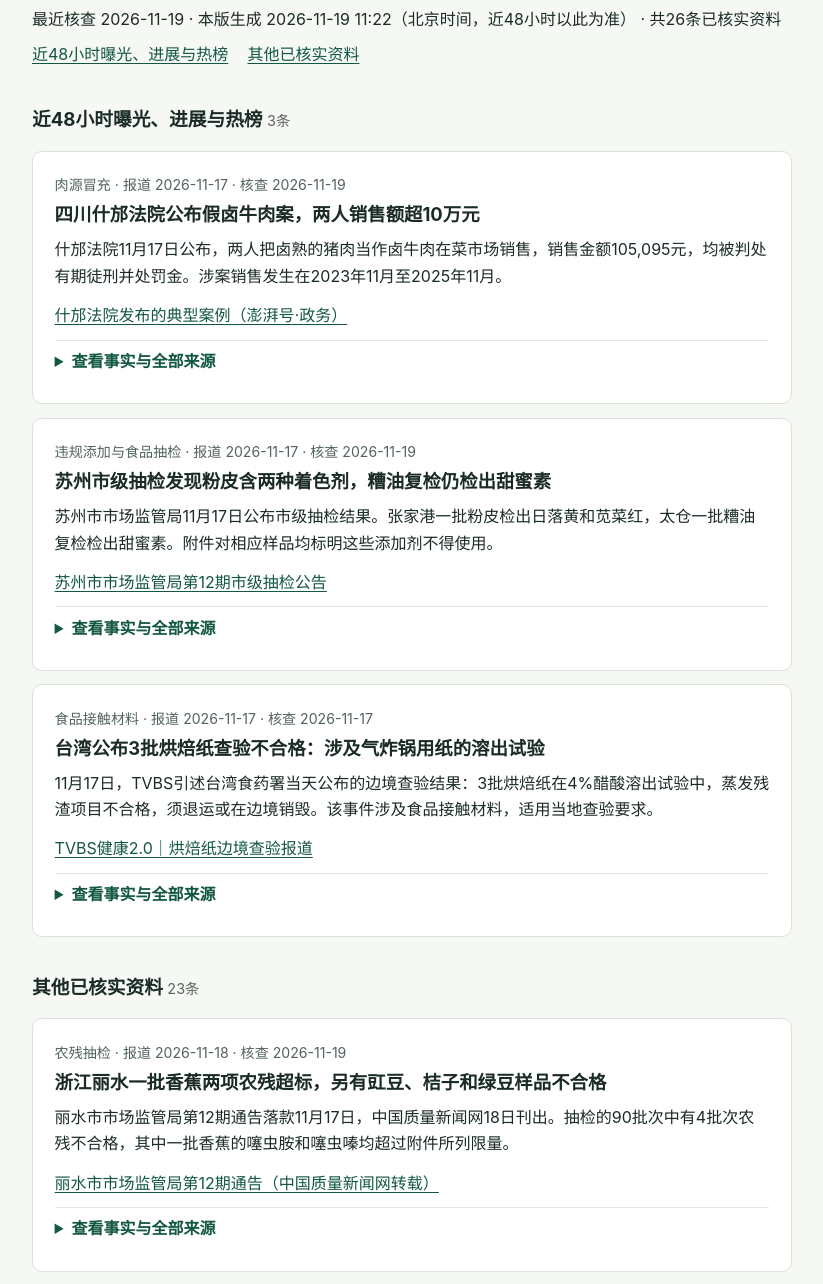
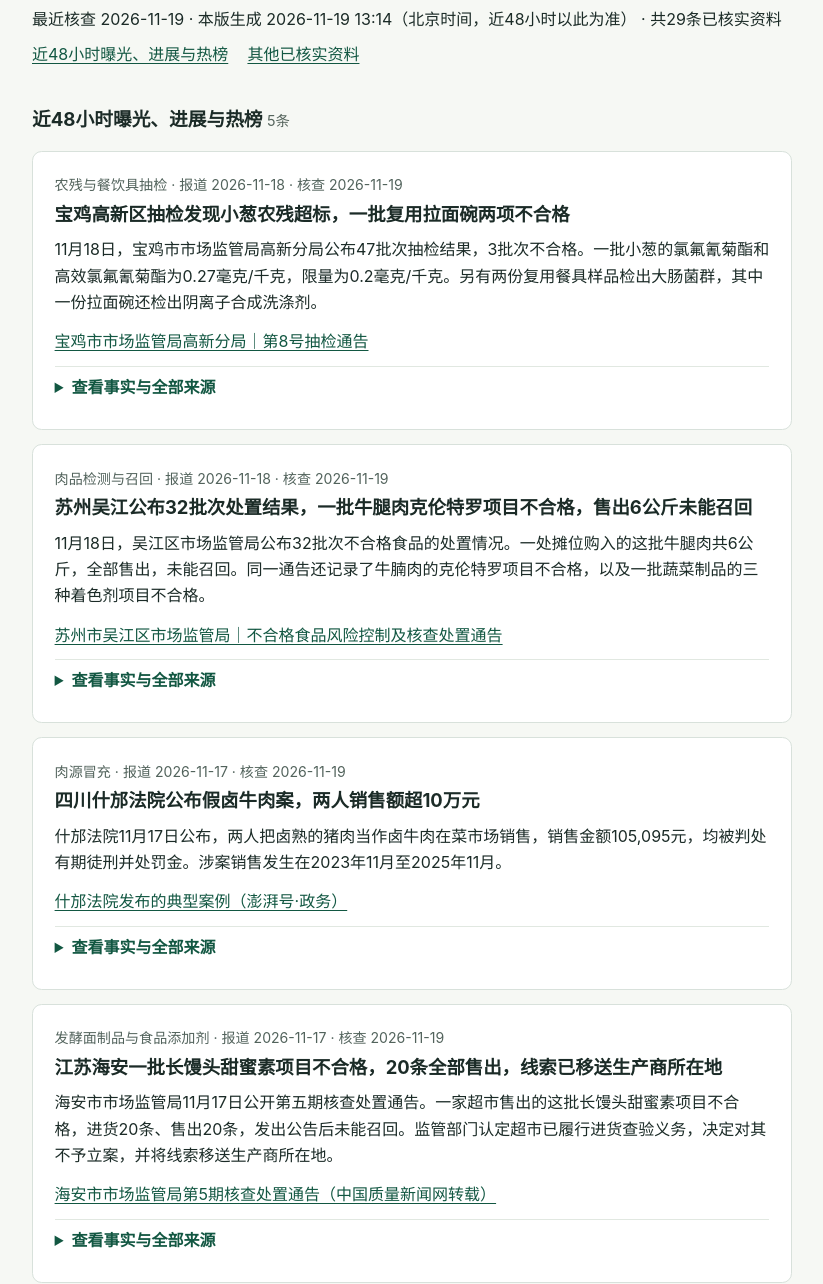
Before and after one commit to 3381828377ly-spec/-, a plain HTML site: page index.html in a window 1280 px wide. Shown: the part 109-1393 px from the top of the page, without its empty margins (228-1051 px from the left). Drawn offline with Linux system fonts and the light colour scheme.

Commit message:
更新11月19日午报：吴江牛肉、海安长馒头与宝鸡抽检

```diff
--- a/index.html
+++ b/index.html
@@ -14,8 +14,26 @@ article{background:white;border:1px solid #d8e1db;border-radius:.6rem;padding:cl
 summary{cursor:pointer;font-weight:600;padding:.45rem 0}details{margin-top:.45rem;border-top:1px solid #e1e8e1}
 ul{padding-left:1.3rem}li{margin:.4rem 0}.sources small{display:block}footer{padding:1.2rem 0}
 </style></head><body><main id="top">
-<header><h1>食品热点简报</h1><p>最近核查 2026-11-19 · 本版生成 2026-11-19 11:22（北京时间，近48小时以此为准） · 共26条已核实资料</p><nav aria-label="资料目录"><a href="#recent">近48小时曝光、进展与热榜</a><a href="#archive">其他已核实资料</a></nav></header>
-<section id="recent"><h2>近48小时曝光、进展与热榜 <span>3条</span></h2><article id="shifang-braised-pork-as-beef-20261117">
+<header><h1>食品热点简报</h1><p>最近核查 2026-11-19 · 本版生成 2026-11-19 13:14（北京时间，近48小时以此为准） · 共29条已核实资料</p><nav aria-label="资料目录"><a href="#recent">近48小时曝光、进展与热榜</a><a href="#archive">其他已核实资料</a></nav></header>
+<section id="recent"><h2>近48小时曝光、进展与热榜 <span>5条</span></h2><article id="baoji-gaoxin-food-inspection-8-20261118">
+    <p class="meta">农残与餐饮具抽检 · 报道 2026-11-18 · 核查 2026-11-19</p>
+    <h3>宝鸡高新区抽检发现小葱农残超标，一批复用拉面碗两项不合格</h3>
+    <p>11月18日，宝鸡市市场监管局高新分局公布47批次抽检结果，3批次不合格。一批小葱的氯氟氰菊酯和高效氯氟氰菊酯为0.27毫克/千克，限量为0.2毫克/千克。另有两份复用餐具样品检出大肠菌群，其中一份拉面碗还检出阴离子合成洗涤剂。</p>
+    <a class="source" href="https://bjgx.baoji.gov.cn/col8966/col8970/202611/t20261118_1317834.html" rel="noreferrer">宝鸡市市场监管局高新分局｜第8号抽检通告</a>
+    <details><summary>查看事实与全部来源</summary>
+      <ul><li>该期检测覆盖6类47批次，44批次合格。两份复用餐具样品和一批小葱不合格。</li><li>一份复用拉面碗检出大肠菌群和阴离子合成洗涤剂，后者实测0.0182毫克/100平方厘米。通告列出的两项要求均为不得检出。</li><li>通告所列小葱样品的农残实测值为0.27毫克/千克，限量为0.2毫克/千克。</li></ul><p>监管原文同时提供了蔬菜农残实测值、限量及餐饮具的检验结果。</p><p>本轮七个平台的榜单快照均未提供这起事件的可核实名次。</p><p>拉面碗的检测结果适用于这批复用餐具。蔬菜农残的结论适用于本次抽检的小葱样品。</p>
+      <ul class="sources"><li><a href="https://bjgx.baoji.gov.cn/col8966/col8970/202611/t20261118_1317834.html" rel="noreferrer">宝鸡市市场监管局高新分局｜第8号抽检通告</a> <small>11月18日14:27发布，正文逐项列有不合格样品、实测结果和判定标准。</small></li></ul>
+    </details>
+  </article><article id="wujiang-food-disposal-1-20261118">
+    <p class="meta">肉品检测与召回 · 报道 2026-11-18 · 核查 2026-11-19</p>
+    <h3>苏州吴江公布32批次处置结果，一批牛腿肉克伦特罗项目不合格，售出6公斤未能召回</h3>
+    <p>11月18日，吴江区市场监管局公布32批次不合格食品的处置情况。一处摊位购入的这批牛腿肉共6公斤，全部售出，未能召回。同一通告还记录了牛腩肉的克伦特罗项目不合格，以及一批蔬菜制品的三种着色剂项目不合格。</p>
+    <a class="source" href="https://www.wujiang.gov.cn/zgwj/spaq/202611/face6ab5f2794f6cb28fbe458f18cb0d.shtml" rel="noreferrer">苏州市吴江区市场监管局｜不合格食品风险控制及核查处置通告</a>
+    <details><summary>查看事实与全部来源</summary>
+      <ul><li>第十四项涉及牛腿肉，经营者购入、售出各6公斤，已售部分未能实际召回。</li><li>同一通告还列出一批牛腩肉，其克伦特罗项目不合格。</li><li>另有一批蔬菜制品的柠檬黄、日落黄、胭脂红三项不合格，已售2.1公斤未能召回。</li></ul><p>同一份通告给出了具体肉品、检测项目，以及问题批次售出后的召回结果。</p><p>本轮七个平台的榜单快照均未提供这起事件的可核实名次。</p><p>11月18日是处置通告公开日。检测与召回情况对应通告中列明的经营者和批次。</p>
+      <ul class="sources"><li><a href="https://www.wujiang.gov.cn/zgwj/spaq/202611/face6ab5f2794f6cb28fbe458f18cb0d.shtml" rel="noreferrer">苏州市吴江区市场监管局｜不合格食品风险控制及核查处置通告</a> <small>官方页面标注11月18日13:18。已核对牛腿肉、牛腩肉、蔬菜制品的检测项目及销售、召回信息。</small></li></ul>
+    </details>
+  </article><article id="shifang-braised-pork-as-beef-20261117">
     <p class="meta">肉源冒充 · 报道 2026-11-17 · 核查 2026-11-19</p>
     <h3>四川什邡法院公布假卤牛肉案，两人销售额超10万元</h3>
     <p>什邡法院11月17日公布，两人把卤熟的猪肉当作卤牛肉在菜市场销售，销售金额105,095元，均被判处有期徒刑并处罚金。涉案销售发生在2023年11月至2025年11月。</p>
@@ -23,6 +41,15 @@ ul{padding-left:1.3rem}li{margin:.4rem 0}.sources small{display:block}footer{pad
     <details><summary>查看事实与全部来源</summary>
       <ul><li>二人分工卤煮和销售，涉案地点为什邡一处菜市场的食品经营部。</li><li>法院以销售伪劣产品罪判处二人有期徒刑、并处罚金，追缴违法所得。</li></ul><p>与央视曝光的猪肉冒充牛肉同属肉源造假。本案发生在熟食摊位，适合追问原料进货单如何与柜台售卖品名对应。</p><p>本轮未取得该事件在抖音、微博等平台的可核实名次。</p><p>11月17日是法院公开案例的日期。与绵阳、洪湖及五原案件分别记载。</p>
       <ul class="sources"><li><a href="https://www.thepaper.cn/newsDetail_forward_34496623" rel="noreferrer">什邡法院发布的典型案例（澎湃号·政务）</a> <small>法院案例正文，页面标明11月17日17:47。已核对涉案时间、销售金额和裁判结果。</small></li></ul>
+    </details>
+  </article><article id="haian-food-disposal-5-20261117">
+    <p class="meta">发酵面制品与食品添加剂 · 报道 2026-11-17 · 核查 2026-11-19</p>
+    <h3>江苏海安一批长馒头甜蜜素项目不合格，20条全部售出，线索已移送生产商所在地</h3>
+    <p>海安市市场监管局11月17日公开第五期核查处置通告。一家超市售出的这批长馒头甜蜜素项目不合格，进货20条、售出20条，发出公告后未能召回。监管部门认定超市已履行进货查验义务，决定对其不予立案，并将线索移送生产商所在地。</p>
+    <a class="source" href="https://www.cqn.com.cn/pp/content/2026-11/18/content_9181826.htm" rel="noreferrer">海安市市场监管局第5期核查处置通告（中国质量新闻网转载）</a>
+    <details><summary>查看事实与全部来源</summary>
+      <ul><li>海安千百汇超市胡集加盟店销售的这批长馒头，甜蜜素（以环己基氨基磺酸计）项目不符合要求。</li><li>超市已履行进货查验、索票索证等义务。监管部门对销售方不予立案，将线索移送至生产商所在地市场监管部门。</li><li>同份通告记载，一批宁波雪菜铅项目不合格，企业售出4000袋，召回200袋。</li></ul><p>这份通告记录了发酵面制品的具体检测项目，也交代了销售端查验与生产端线索的处理。</p><p>本轮七个平台的榜单快照均未提供这起事件的可核实名次。</p><p>11月17日为处置通告公开日，11月18日为转载日。甜蜜素检测结论只适用于通告所列长馒头成品批次。</p>
+      <ul class="sources"><li><a href="https://www.cqn.com.cn/pp/content/2026-11/18/content_9181826.htm" rel="noreferrer">海安市市场监管局第5期核查处置通告（中国质量新闻网转载）</a> <small>11月18日刊载的监管通告全文，长馒头一项列明购销数量、召回情况及线索移送。</small></li><li><a href="https://www.cqn.com.cn/pp/img/2026-11/18/9181826_a5d3040c-a27c-4698-9b32-1f4e72b9aae2.png" rel="noreferrer">海安市市场监管局原发布页截图</a> <small>原页面标注发布时间为11月17日16:58。</small></li></ul>
     </details>
   </article><article id="suzhou-city-food-inspection-12-20261117">
     <p class="meta">违规添加与食品抽检 · 报道 2026-11-17 · 核查 2026-11-19</p>
@@ -33,16 +60,7 @@ ul{padding-left:1.3rem}li{margin:.4rem 0}.sources small{display:block}footer{pad
       <ul><li>本期市级抽检544批次，7批次不合格。</li><li>粉皮明细列出日落黄0.00222 g/kg、苋菜红0.00219 g/kg。</li><li>同一份附件中，一批糟油的甜蜜素复检结果为0.000640 g/kg。</li></ul><p>同一份监管附件分别给出粉皮着色剂和调味品甜味剂的检验结果与判定，便于核实哪些添加剂在具体品类中允许使用。</p><p>本轮未取得该事件在抖音、微博等平台的可核实名次。</p><p>检验结论适用于公告所列样品。未取得其他批次或经营者主观行为的证据。</p>
       <ul class="sources"><li><a href="https://scjgj.suzhou.gov.cn/szqts/spjg/202611/fe97ff2d90804c92a5f7ec8b5ec2ef4f.shtml" rel="noreferrer">苏州市市场监管局第12期市级抽检公告</a> <small>官网发布时间为11月17日16:22。市级抽检与此前苏州工业园区1060批次通告为两份不同公告。</small></li><li><a href="https://www.cqn.com.cn/ms/att/2026-11/18/cbdce138-eb07-47c4-90f2-22cc91e3c5a1.jpg" rel="noreferrer">第12期不合格产品明细（中国质量新闻网转载公告附件）</a> <small>已逐行核对附件1的第3项糟油和第5项粉皮。</small></li></ul>
     </details>
-  </article><article id="taiwan-baking-paper-residue-20261117">
-    <p class="meta">食品接触材料 · 报道 2026-11-17 · 核查 2026-11-17</p>
-    <h3>台湾公布3批烘焙纸查验不合格：涉及气炸锅用纸的溶出试验</h3>
-    <p>11月17日，TVBS引述台湾食药署当天公布的边境查验结果：3批烘焙纸在4%醋酸溶出试验中，蒸发残渣项目不合格，须退运或在边境销毁。该事件涉及食品接触材料，适用当地查验要求。</p>
-    <a class="source" href="https://health.tvbs.com.tw/nutrition/367501" rel="noreferrer">TVBS健康2.0｜烘焙纸边境查验报道</a>
-    <details><summary>查看事实与全部来源</summary>
-      <ul><li>TVBS记者11月17日11:50发布报道，12:46更新，文中明确称查验结果于当天公布。</li><li>其中一批杯形气炸锅烘焙纸的蒸发残渣检测值为56 ppm，报道给出的该次查验限值为30 ppm；另外两批为32和40 ppm。</li><li>报道披露，这些批次于10月报验；11月17日是信息公开日期，不能写成当天生产或当天抽样。</li></ul><p>可跟进烘焙纸在特定试验条件下的迁移指标，以及包装宣称与检测依据的区别。</p><p>已读取TVBS原始记者报道与发布时间，未取得抖音、微博等平台原榜记录。</p><p>这是台湾边境查验的具体批次问题，不代表全部烘焙纸或气炸锅不安全；不能将蒸发残渣项目不合格直接说成检出某种致癌物。</p>
-      <ul class="sources"><li><a href="https://health.tvbs.com.tw/nutrition/367501" rel="noreferrer">TVBS健康2.0｜烘焙纸边境查验报道</a> <small>2026-11-17 11:50发布、12:46更新；已读取记者报道正文，资料来源注明台湾食药署及受访负责人。</small></li></ul>
-    </details>
-  </article></section><section id="archive"><h2>其他已核实资料 <span>23条</span></h2><article id="lishui-produce-residues-12-20261117">
+  </article></section><section id="archive"><h2>其他已核实资料 <span>24条</span></h2><article id="lishui-produce-residues-12-20261117">
     <p class="meta">农残抽检 · 报道 2026-11-18 · 核查 2026-11-19</p>
     <h3>浙江丽水一批香蕉两项农残超标，另有豇豆、桔子和绿豆样品不合格</h3>
     <p>丽水市市场监管局第12期通告落款11月17日，中国质量新闻网18日刊出。抽检的90批次中有4批次农残不合格，其中一批香蕉的噻虫胺和噻虫嗪均超过附件所列限量。</p>
@@ -131,6 +149,15 @@ ul{padding-left:1.3rem}li{margin:.4rem 0}.sources small{display:block}footer{pad
     <details><summary>查看事实与全部来源</summary>
       <ul><li>央视财经发布的报道涉及四川绵阳游仙区猪肉冒充牛肉案。</li><li>报道描述涉案人员通过上色、添加香精和涂抹牛油等方式伪装肉品。</li><li>报道援引公安机关DNA物种鉴定，确认涉案肉品为猪肉；本次未取得原始检测报告。</li><li>华西都市报11月18日报道称，记者于11月17日从游仙警方获悉：罗某某一审被判有期徒刑7年并处罚金；翁某被判有期徒刑3年、缓刑3年并处罚金。报道未给出准确判决日期。</li></ul><p>可以从肉类真实性和物种鉴定证据切入，解释感官判断与检测结论各自能说明什么。</p><p>11月18日华西都市报报道补充原案件一审刑期。11月16日已有媒体提及裁判结果，不将本次报道计作新案件、首次判决披露或平台上榜。</p><p>仅讨论报道中的案件与样品。不能推导出低价牛肉都造假，也不能承诺凭颜色、纹理或气味就能准确鉴别。</p>
       <ul class="sources"><li><a href="https://k.sina.com.cn/article_2258727970_m86a1742203302lj1g.html?from=news" rel="noreferrer">央视财经｜猪肉冒充牛肉骗局</a> <small>2026-11-14发布；报道事实不等于已取得鉴定报告原件。</small></li><li><a href="https://news.hbtv.com.cn/p/4642190.html" rel="noreferrer">长江云｜绵阳假牛肉案后续报道</a> <small>2026-11-16 11:53:36发布；本轮已读取正文。综合央视财经等媒体，属于同一案件的再次报道，未取得新裁判文书。</small></li><li><a href="https://cbgc.scol.com.cn/news/8147066" rel="noreferrer">川观新闻·消费日报｜假牛肉报道</a> <small>2026-11-16 11:36发布；本轮已读取页面。传播线索，不计作新案件或上榜证据。</small></li><li><a href="https://e.thecover.cn/shtml/hxdsb/20261118/254418.shtml" rel="noreferrer">华西都市报-封面新闻｜绵阳假牛肉案一审结果</a> <small>2026-11-18 A6版，寇盈、记者周洪攀；正文记载11月17日向游仙警方了解案情。已读取刑期信息，未披露具体判决日。</small></li></ul>
+    </details>
+  </article><article id="taiwan-baking-paper-residue-20261117">
+    <p class="meta">食品接触材料 · 报道 2026-11-17 · 核查 2026-11-17</p>
+    <h3>台湾公布3批烘焙纸查验不合格：涉及气炸锅用纸的溶出试验</h3>
+    <p>11月17日，TVBS引述台湾食药署当天公布的边境查验结果：3批烘焙纸在4%醋酸溶出试验中，蒸发残渣项目不合格，须退运或在边境销毁。该事件涉及食品接触材料，适用当地查验要求。</p>
+    <a class="source" href="https://health.tvbs.com.tw/nutrition/367501" rel="noreferrer">TVBS健康2.0｜烘焙纸边境查验报道</a>
+    <details><summary>查看事实与全部来源</summary>
+      <ul><li>TVBS记者11月17日11:50发布报道，12:46更新，文中明确称查验结果于当天公布。</li><li>其中一批杯形气炸锅烘焙纸的蒸发残渣检测值为56 ppm，报道给出的该次查验限值为30 ppm；另外两批为32和40 ppm。</li><li>报道披露，这些批次于10月报验；11月17日是信息公开日期，不能写成当天生产或当天抽样。</li></ul><p>可跟进烘焙纸在特定试验条件下的迁移指标，以及包装宣称与检测依据的区别。</p><p>已读取TVBS原始记者报道与发布时间，未取得抖音、微博等平台原榜记录。</p><p>这是台湾边境查验的具体批次问题，不代表全部烘焙纸或气炸锅不安全；不能将蒸发残渣项目不合格直接说成检出某种致癌物。</p>
+      <ul class="sources"><li><a href="https://health.tvbs.com.tw/nutrition/367501" rel="noreferrer">TVBS健康2.0｜烘焙纸边境查验报道</a> <small>2026-11-17 11:50发布、12:46更新；已读取记者报道正文，资料来源注明台湾食药署及受访负责人。</small></li></ul>
     </details>
   </article><article id="suzhou-sip-food-inspection-20261117">
     <p class="meta">抽检与检测 · 报道 2026-11-17 · 核查 2026-11-17</p>
```
